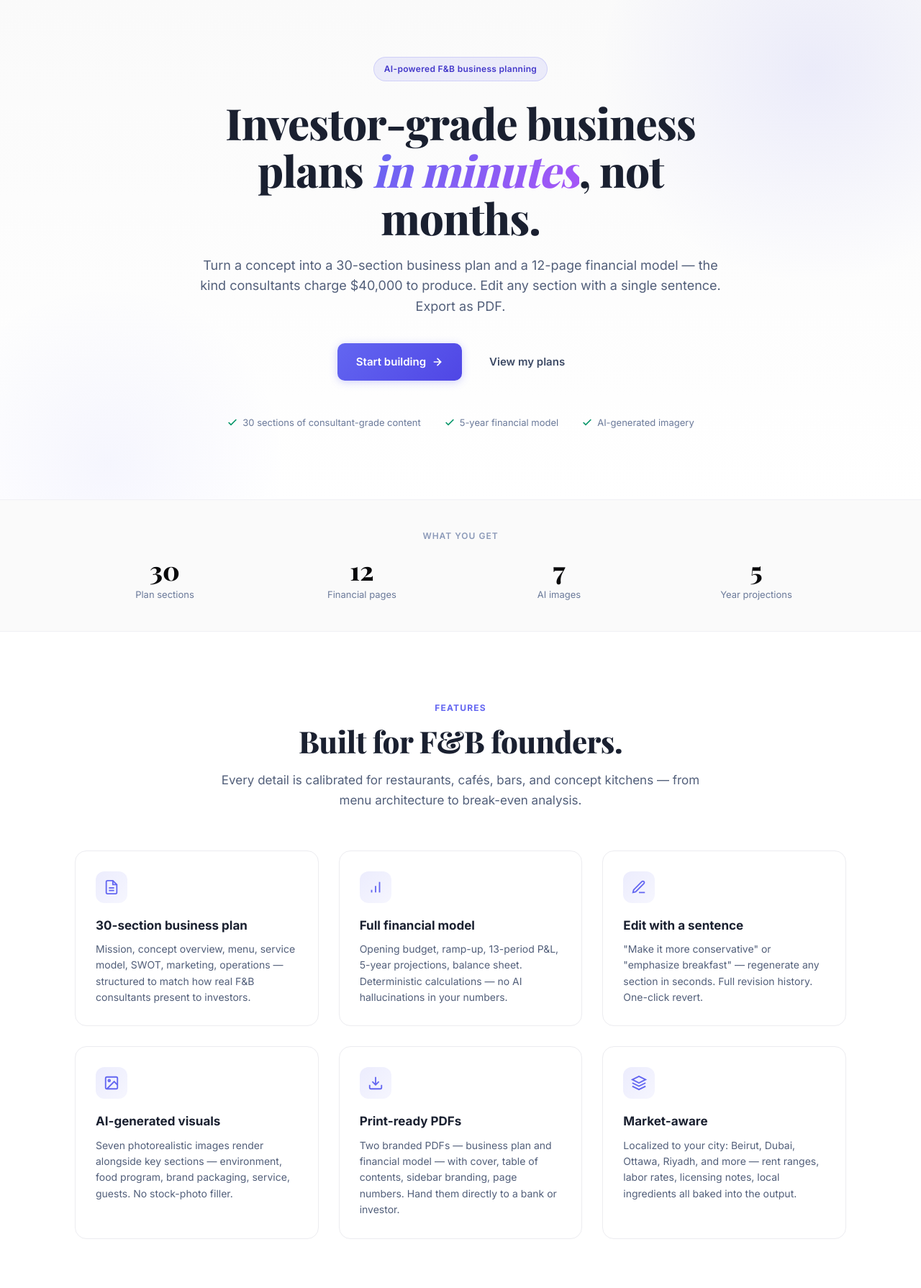
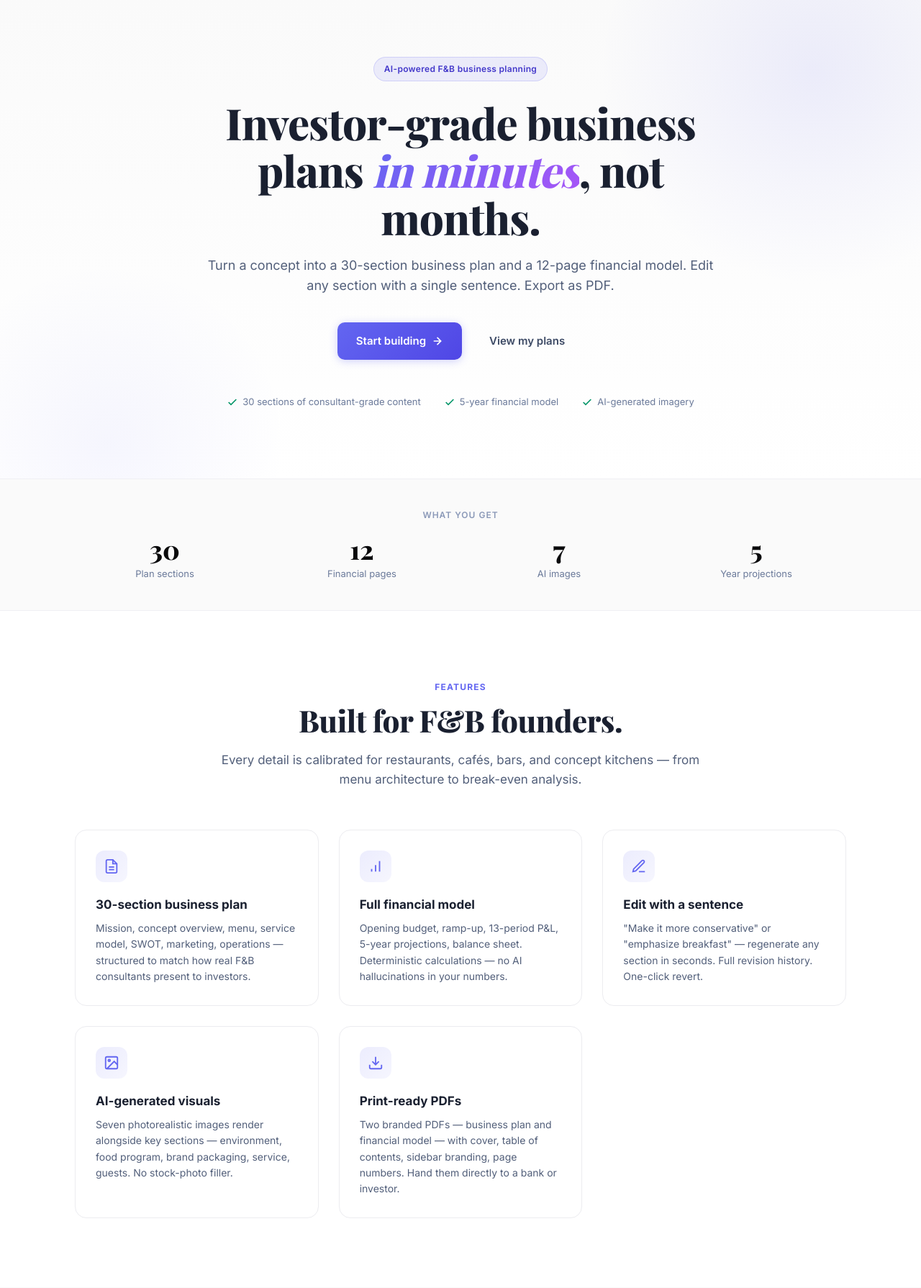
Before and after one commit to MGANDRAOS/concept-lb, a Flask app: page / in a window 1280 px wide. Shown: the part 72-1862 px from the top of the page at 72% size. Run offline with Flask 3, Linux system fonts and the light colour scheme.

Commit message:
refactor(landing): tighten copy, drop 40K claim and Market-aware tile

```diff
--- a/templates/landing.html
+++ b/templates/landing.html
@@ -124,7 +124,7 @@
     <div class="container hero-inner">
       <div class="hero-badge">AI-powered F&amp;B business planning</div>
       <h1>Investor-grade business plans <em>in minutes</em>, not months.</h1>
-      <p class="hero-sub">Turn a concept into a 30-section business plan and a 12-page financial model — the kind consultants charge $40,000 to produce. Edit any section with a single sentence. Export as PDF.</p>
+      <p class="hero-sub">Turn a concept into a 30-section business plan and a 12-page financial model. Edit any section with a single sentence. Export as PDF.</p>
       <div class="hero-ctas">
         <a href="/wizard" class="btn btn-primary hero-btn">
           Start building
@@ -210,13 +210,6 @@
           <p>Two branded PDFs — business plan and financial model — with cover, table of contents, sidebar branding, page numbers. Hand them directly to a bank or investor.</p>
         </div>
 
-        <div class="feature">
-          <div class="feature-icon">
-            <svg width="22" height="22" viewBox="0 0 24 24" fill="none" stroke="currentColor" stroke-width="2"><path d="M12 2L2 7l10 5 10-5-10-5z"/><path d="M2 17l10 5 10-5"/><path d="M2 12l10 5 10-5"/></svg>
-          </div>
-          <h3>Market-aware</h3>
-          <p>Localized to your city: Beirut, Dubai, Ottawa, Riyadh, and more — rent ranges, labor rates, licensing notes, local ingredients all baked into the output.</p>
-        </div>
       </div>
     </div>
   </section>
@@ -302,7 +295,7 @@
   <section class="cta">
     <div class="container cta-inner">
       <h2>Ready to draft your concept?</h2>
-      <p>Start the wizard. It takes about 5 minutes to describe your idea. The plan renders in 3-4.</p>
+      <p>It takes about 15 minutes to describe your idea, and up to 5 minutes to generate.</p>
       <a href="/wizard" class="btn btn-primary hero-btn">
         Create my business plan
         <svg width="16" height="16" viewBox="0 0 24 24" fill="none" stroke="currentColor" stroke-width="2.5" stroke-linecap="round"><path d="M5 12h14M12 5l7 7-7 7"/></svg>
```
